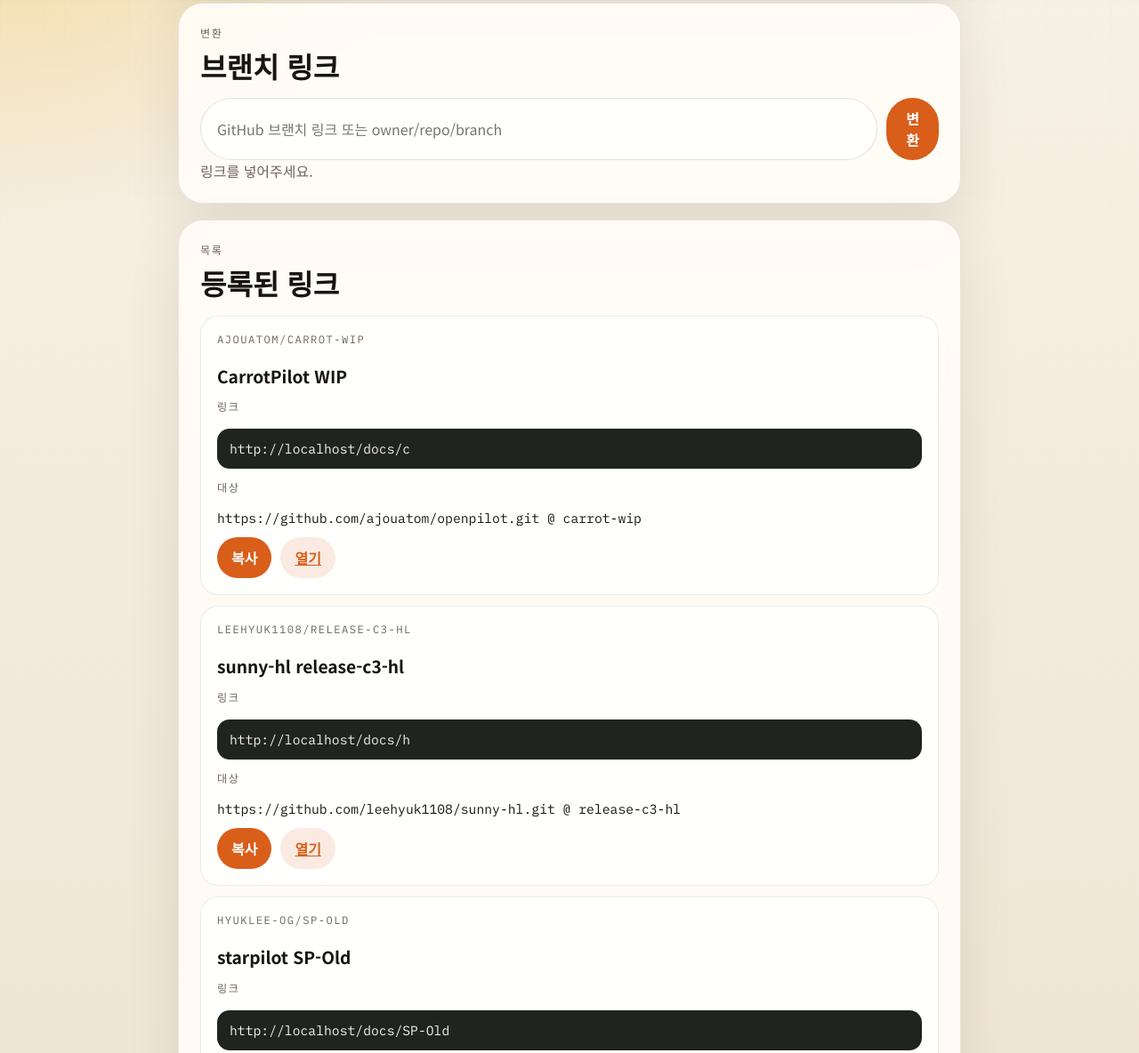
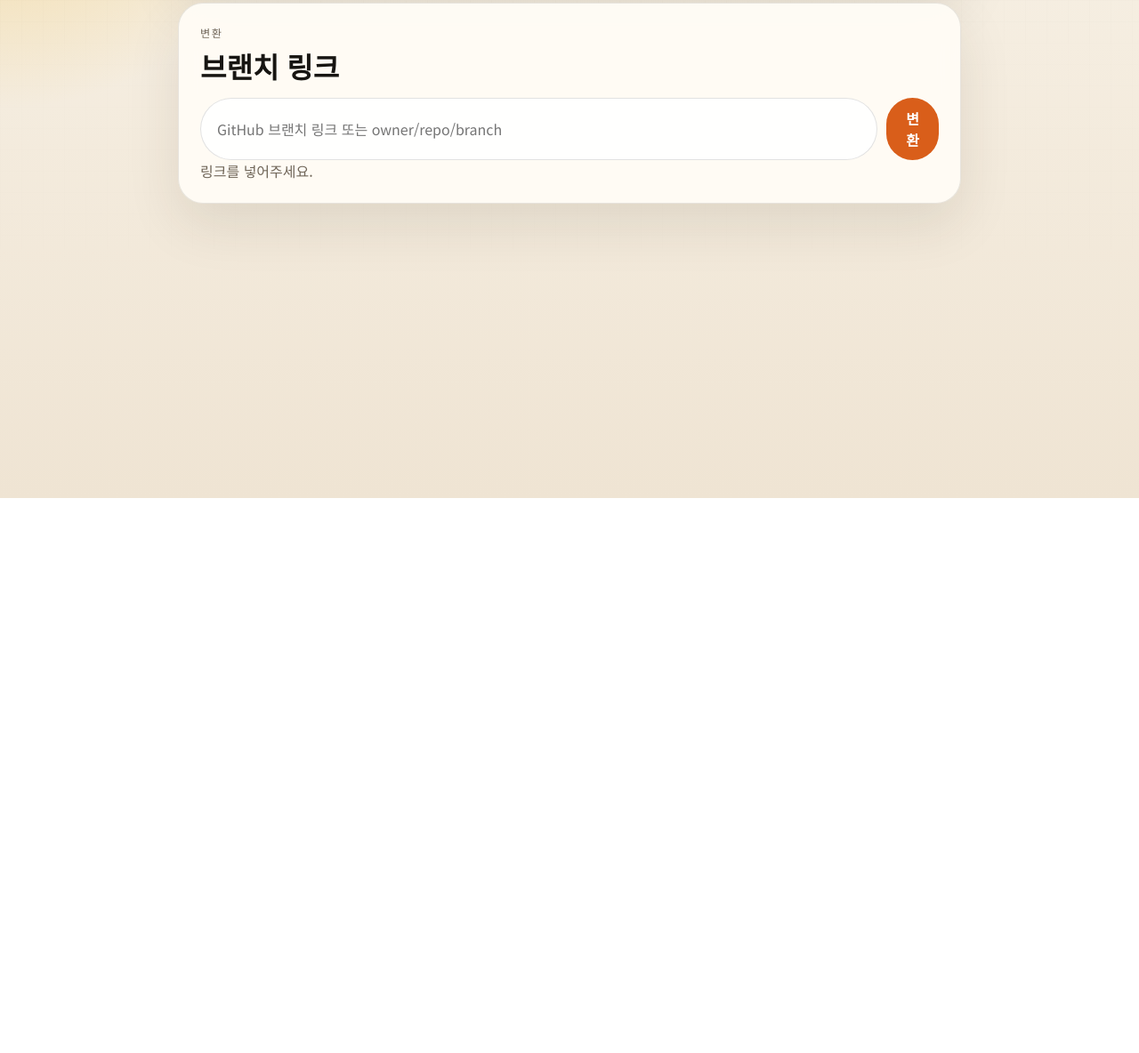
Before and after one commit to leehyuk1108/branch_installer, a website: page docs/index.html in a window 1280 px wide. Shown: the part 240-1424 px from the top of the page at 89% size. After the commit the page ends 800 px from the top, so only its background shows below. Drawn offline with Linux system fonts and the light colour scheme; no server answers.

Commit message:
Remove registered links section

```diff
--- a/docs/app.js
+++ b/docs/app.js
@@ -47,40 +47,6 @@
   });
 
   return actions;
-}
-
-function renderInstallerCard(installer) {
-  const article = document.createElement("article");
-  article.className = "installer-card";
-
-  const shortUrl = installer.short_download_path
-    ? toAbsoluteDownloadUrl(installer.short_download_path)
-    : null;
-  const preferredUrl = shortUrl || toAbsoluteDownloadUrl(installer.download_path);
-
-  article.innerHTML = `
-    <div class="meta-grid">
-      <p class="panel-kicker">${escapeHtml(installer.slug_owner)}/${escapeHtml(installer.slug_branch)}</p>
-      <h3>${escapeHtml(installer.title)}</h3>
-    </div>
-    <div class="meta-grid">
-      <div class="meta-row">
-        <span class="meta-label">링크</span>
-        <div class="url-box mono">${escapeHtml(preferredUrl)}</div>
-      </div>
-      <div class="meta-row">
-        <span class="meta-label">대상</span>
-        <div class="mono">${escapeHtml(installer.git_url)} @ ${escapeHtml(installer.git_branch)}</div>
-      </div>
-    </div>
-  `;
-
-  article.appendChild(renderActions([
-    { type: "copy", label: "복사", url: preferredUrl },
-    { type: "open", label: "열기", url: preferredUrl },
-  ]));
-
-  return article;
 }
 
 function parseBranchInput(rawValue) {
@@ -332,7 +298,6 @@
 }
 
 async function bootstrap() {
-  const container = document.getElementById("installer-list");
   const dynamicApiAvailable = await checkDynamicApi();
 
   try {
@@ -342,21 +307,10 @@
     }
 
     const installers = await response.json();
-    container.innerHTML = "";
-
-    if (!Array.isArray(installers) || installers.length === 0) {
-      container.innerHTML = `<p class="empty-state">등록된 링크가 없습니다.</p>`;
-      renderConverter([], { dynamicApiAvailable });
-      return;
-    }
-
-    installers.forEach((installer) => {
-      container.appendChild(renderInstallerCard(installer));
-    });
-    renderConverter(installers, { dynamicApiAvailable });
+    renderConverter(Array.isArray(installers) ? installers : [], { dynamicApiAvailable });
   } catch (error) {
     console.error(error);
-    container.innerHTML = `<p class="error-state">불러오지 못했습니다.</p>`;
+    renderConverter([], { dynamicApiAvailable });
   }
 }
 
--- a/docs/index.html
+++ b/docs/index.html
@@ -43,16 +43,6 @@
             <p class="empty-state">링크를 넣어주세요.</p>
           </div>
         </section>
-
-        <section class="panel panel-primary">
-          <div class="panel-heading">
-            <p class="panel-kicker">목록</p>
-            <h2>등록된 링크</h2>
-          </div>
-          <div id="installer-list" class="installer-list">
-            <p class="loading">불러오는 중…</p>
-          </div>
-        </section>
       </main>
     </div>
 
```
